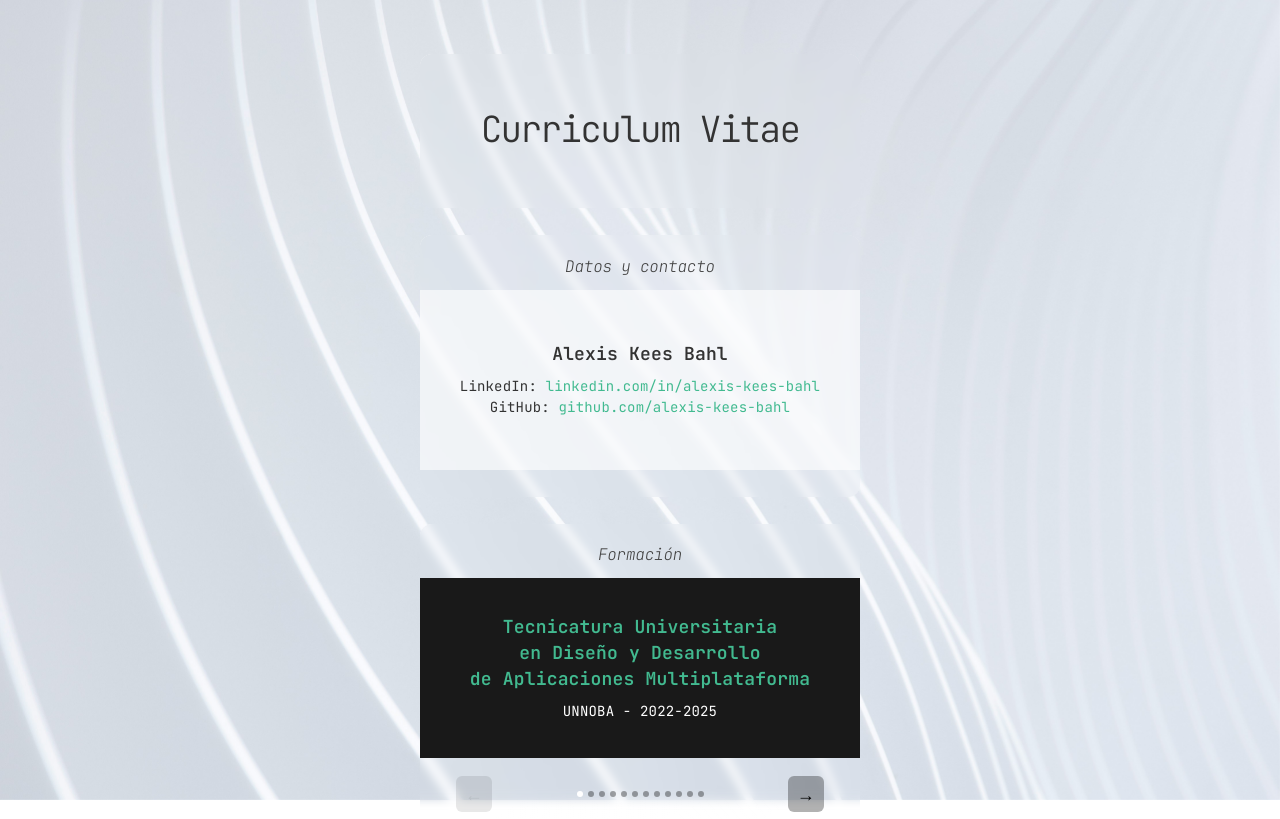
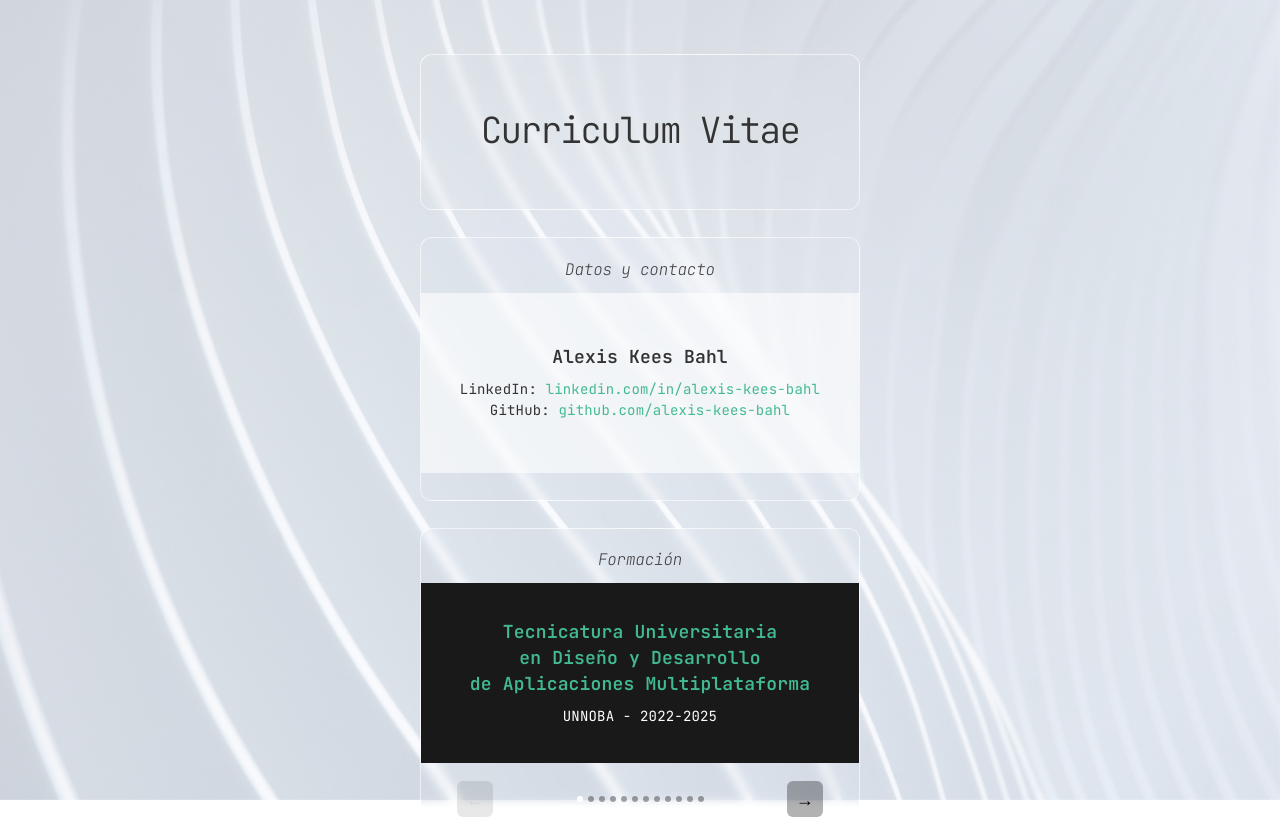
Before and after one commit to alexis-kees-bahl/alexis-kees-bahl.github.io, a React (Vite) app: page / in a window 1280 px wide. Shown: the top 819 px of the page. Built offline with nearby package versions, Linux system fonts and the light colour scheme.

Commit message:
Actualizar App.css

```diff
--- a/src/App.css
+++ b/src/App.css
@@ -14,7 +14,7 @@
   width: 440px;
   min-width: 300px;
   max-width: 80%;
-box-shadow: inset 0 0 10px 10px rgba(255,255,255 0.5),
+border: solid 0.5px rgba(255,255,255, 0.5)
 }
 
 .card::before {
```
